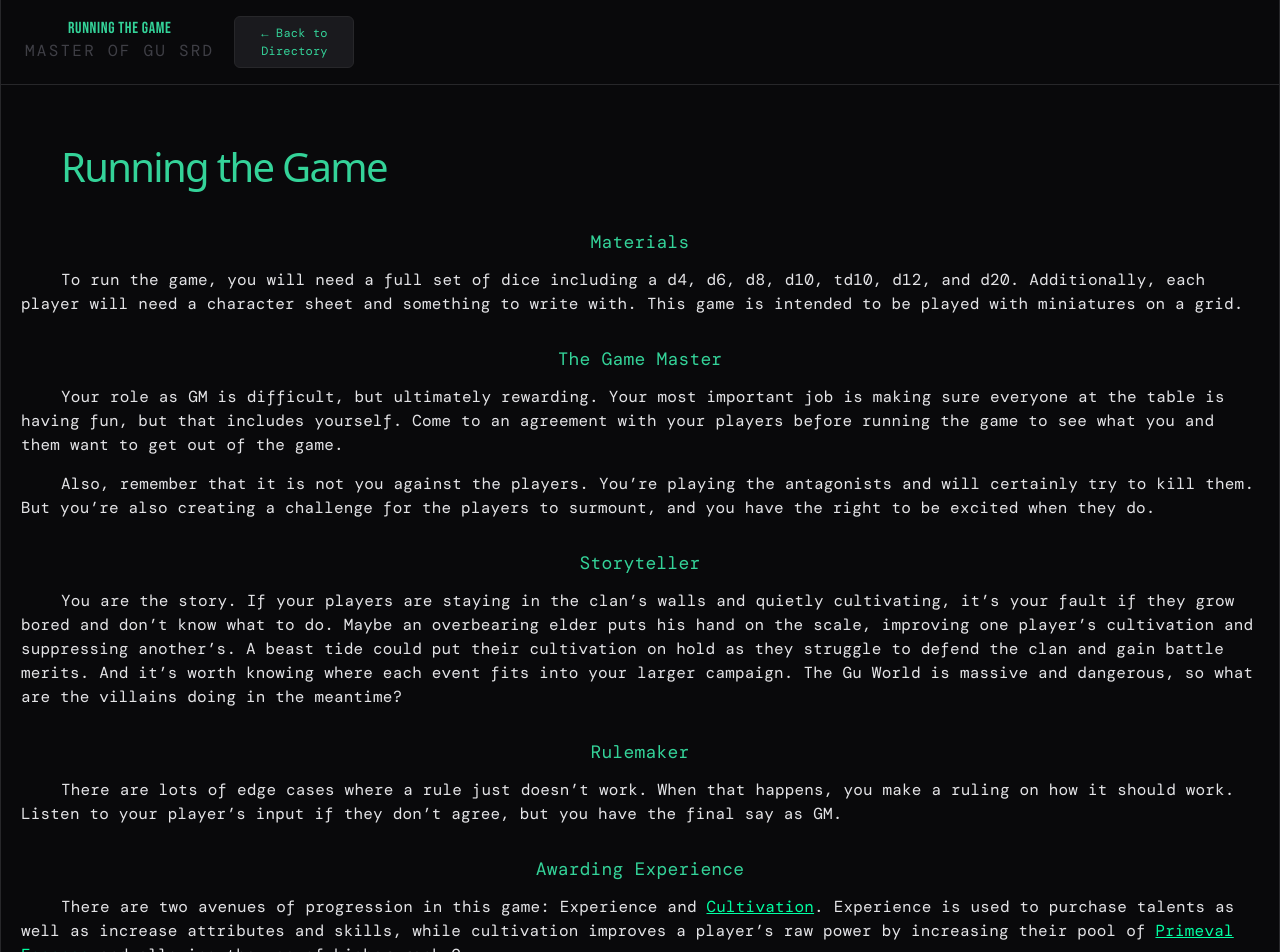
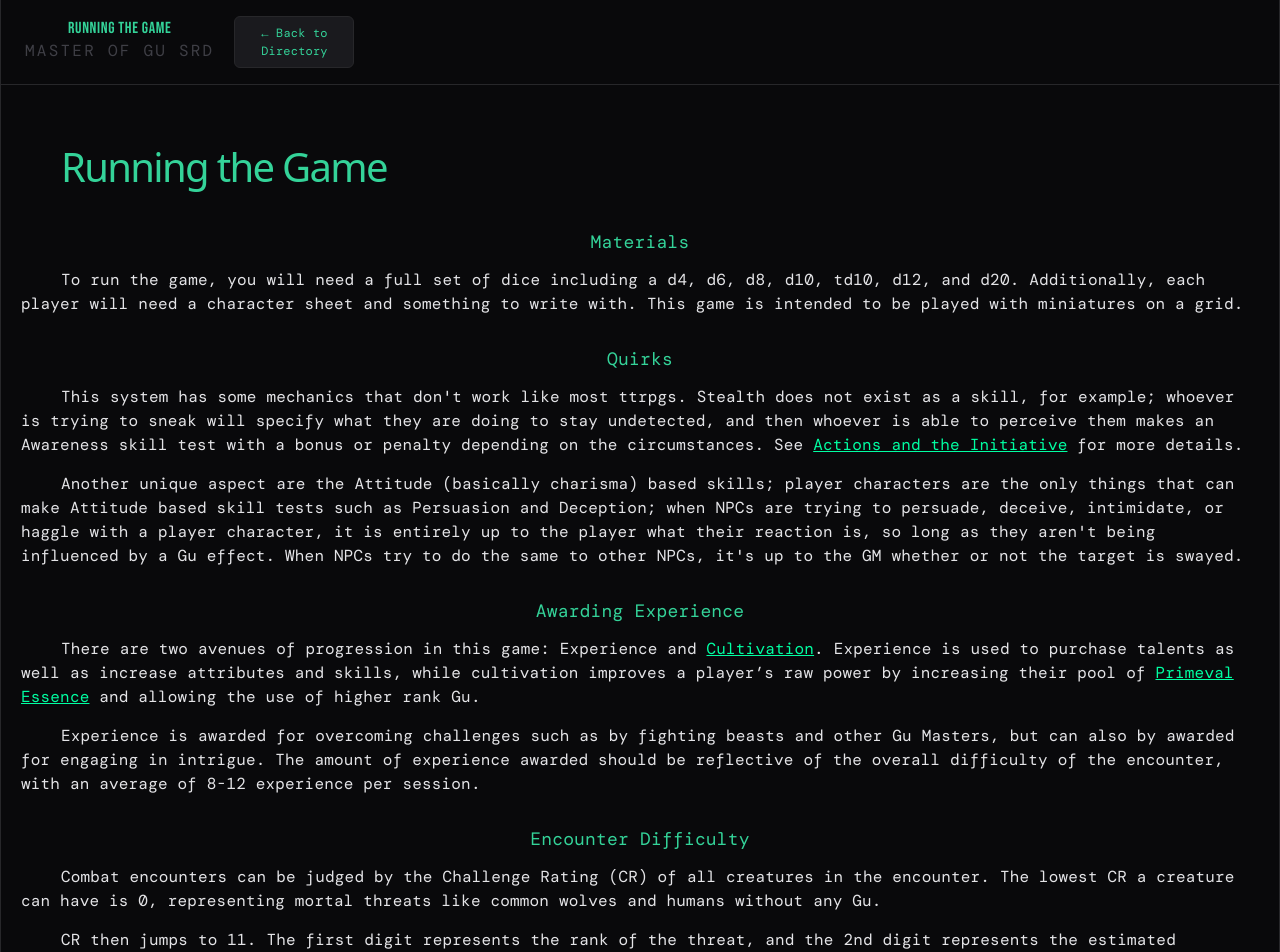
Before and after one commit to sfajfer/Gu-SRD, a React (Vite) app: page /rules/rule-lookup in a window 1280 px wide. Shown: the top 952 px of the page. Built offline with nearby package versions, Linux system fonts and the light colour scheme; a web font is replaced by a local one.

Commit message:
luck + running the game slight changes

```diff
--- a/src/components/rules/introduction/Attributes.jsx
+++ b/src/components/rules/introduction/Attributes.jsx
@@ -76,6 +76,9 @@ const Attributes = () => {
                     <strong className="rule-bold">Luck</strong> - Players begin with 1 maximum luck point. Luck can be spent to force you or another creature to reroll a skill test directly after the roll, or to add a -50 bonus to a skill test you’re making, before the roll. If you’ve expended a luck point on a skill test, you cannot spend another on the same skill test. You regain luck points up to your maximum at the start of each session.
                 </p>
                 <p className="rule-text">
+                    Non-player characters do not usually have any luck points, but feel free to give tougher enemies one or even multiple if they're meant to be especially strong.
+                </p>
+                <p className="rule-text">
                     <strong className="rule-bold">Activations</strong> - When you take the Activate Gu Combat Action, you can activate a number of Gu equal to your Activations. You have a number of Activations equal to 5% of (Wisdom + Cognition), rounding down to a minimum of 1. To make this calculation easier, consider that for every 20 score you have in both attributes, this number will increase by 1. Shang Liu has a Cognition of 46 and a Wisdom of 37. With a total of 83 and every 20 combined score giving 1 Activation, brings his total Activations to 4.
                 </p>
                 <p className="rule-text">
--- a/src/components/rules/introduction/RunningTheGame.jsx
+++ b/src/components/rules/introduction/RunningTheGame.jsx
@@ -23,22 +23,12 @@ const RunningTheGame = () => {
                     To run the game, you will need a full set of dice including a d4, d6, d8, d10, td10, d12, and d20. Additionally, each player will need a character sheet and something to write with. This game is intended to be played with miniatures on a grid.
                 </p>
 
-                <p className="rule-subheading">The Game Master</p>
+                <p className="rule-subheading">Quirks</p>
                 <p className="rule-text">
-                    Your role as GM is difficult, but ultimately rewarding. Your most important job is making sure everyone at the table is having fun, but that includes yourself. Come to an agreement with your players before running the game to see what you and them want to get out of the game.
+                    This system has some mechanics that don't work like most ttrpgs. Stealth does not exist as a skill, for example; whoever is trying to sneak will specify what they are doing to stay undetected, and then whoever is able to perceive them makes an Awareness skill test with a bonus or penalty depending on the circumstances. See <Link className="rule-link" to="/rules/actions-and-the-initiative-the-turn">Actions and the Initiative</Link> for more details.
                 </p>
                 <p className="rule-text">
-                    Also, remember that it is not you against the players. You’re playing the antagonists and will certainly try to kill them. But you’re also creating a challenge for the players to surmount, and you have the right to be excited when they do.
-                </p>
-
-                <p className="rule-subheading">Storyteller</p>
-                <p className="rule-text">
-                    You are the story. If your players are staying in the clan’s walls and quietly cultivating, it’s your fault if they grow bored and don’t know what to do. Maybe an overbearing elder puts his hand on the scale, improving one player’s cultivation and suppressing another’s. A beast tide could put their cultivation on hold as they struggle to defend the clan and gain battle merits. And it’s worth knowing where each event fits into your larger campaign. The Gu World is massive and dangerous, so what are the villains doing in the meantime?
-                </p>
-
-                <p className="rule-subheading">Rulemaker</p>
-                <p className="rule-text">
-                    There are lots of edge cases where a rule just doesn’t work. When that happens, you make a ruling on how it should work. Listen to your player’s input if they don’t agree, but you have the final say as GM.
+                    Another unique aspect are the Attitude (basically charisma) based skills; player characters are the only things that can make Attitude based skill tests such as Persuasion and Deception; when NPCs are trying to persuade, deceive, intimidate, or haggle with a player character, it is entirely up to the player what their reaction is, so long as they aren't being influenced by a Gu effect. When NPCs try to do the same to other NPCs, it's up to the GM whether or not the target is swayed.
                 </p>
 
                 <p className="rule-subheading">Awarding Experience</p>
```
